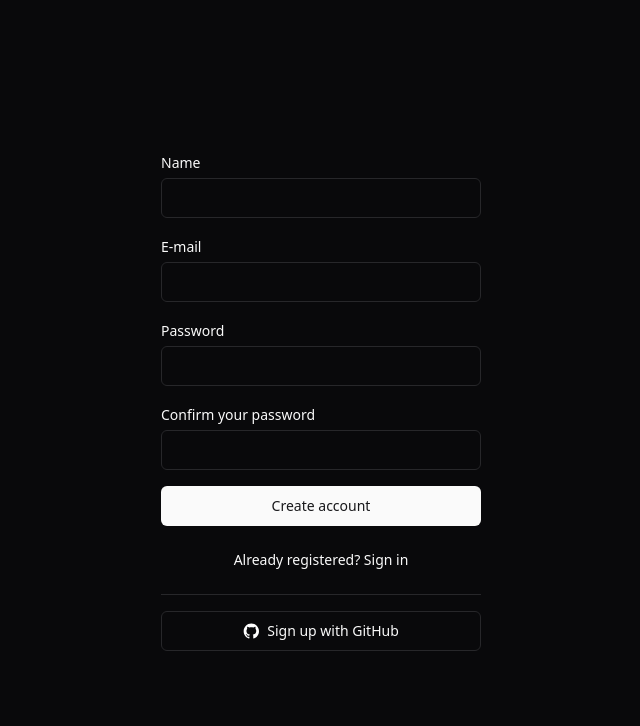
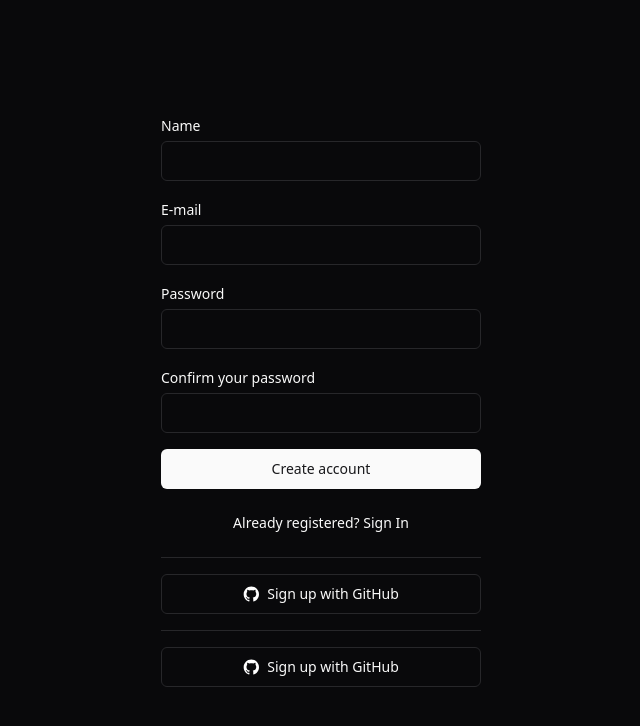
Before and after one commit to Dev-Lops/next-saas-rbac, a Next.js app in the folder apps/web/: page /auth/sign-up in a window 1280 px wide. Shown: the top 726 px of the page, without its empty margins (319-959 px from the left). Built offline with nearby package versions, Linux system fonts and the light colour scheme; no server answers.

Commit message:
✨ Front: Creating new users

```diff
--- a/apps/web/src/app/auth/sign-in/actions.tsx
+++ b/apps/web/src/app/auth/sign-in/actions.ts
@@ -1,4 +1,4 @@
-'use server'
+"use server"
 
 import { signInWithPassword } from "@/http/sign-in-with-password";
 import { HTTPError } from "ky";
--- a/apps/web/src/app/auth/sign-in/sign-in-form.tsx
+++ b/apps/web/src/app/auth/sign-in/sign-in-form.tsx
@@ -1,6 +1,4 @@
-'use client';
-
-
+"use client"
 
 import Image from "next/image";
 
--- /dev/null
+++ b/apps/web/src/app/auth/sign-up/actions.ts
@@ -0,0 +1,60 @@
+'use server'
+
+import { HTTPError } from 'ky'
+import { z } from 'zod'
+
+import { signUp } from '@/http/sign-up'
+
+const signUpSchema = z
+  .object({
+    name: z.string().refine((value) => value.split(' ').length > 1, {
+      message: 'Please, enter your full name',
+    }),
+    email: z
+      .string()
+      .email({ message: 'Please, provide a valid e-mail address.' }),
+    password: z
+      .string()
+      .min(6, { message: 'Password should have at least 6 characters.' }),
+    password_confirmation: z.string(),
+  })
+  .refine((data) => data.password === data.password_confirmation, {
+    message: 'Password confirmation does not match.',
+    path: ['password_confirmation'],
+  })
+
+export async function signUpAction(data: FormData) {
+  const result = signUpSchema.safeParse(Object.fromEntries(data))
+
+  if (!result.success) {
+    const errors = result.error.flatten().fieldErrors
+
+    return { success: false, message: null, errors }
+  }
+
+  const { name, email, password } = result.data
+
+  try {
+    await signUp({
+      name,
+      email,
+      password,
+    })
+  } catch (err) {
+    if (err instanceof HTTPError) {
+      const { message } = await err.response.json()
+
+      return { success: false, message, errors: null }
+    }
+
+    console.error(err)
+
+    return {
+      success: false,
+      message: 'Unexpected error, try again in a few minutes.',
+      errors: null,
+    }
+  }
+
+  return { success: true, message: null, errors: null }
+}
--- a/apps/web/src/app/auth/sign-up/page.tsx
+++ b/apps/web/src/app/auth/sign-up/page.tsx
@@ -1,52 +1,7 @@
-import { Button } from "@/components/ui/button";
-import { Input } from "@/components/ui/input";
-import { Label } from "@/components/ui/label";
-import { Separator } from "@/components/ui/separator";
+import { SignUpForm } from "./sign-up-form";
 
-import githubIcon from '@/assets/github-icon.svg';
-import Image from "next/image";
-import Link from "next/link";
-
-
-export default function SignUp() {
+export default function SignUpPage() {
   return (
-    <form className="space-y-4">
-      <div className="space-y-1">
-        <Label htmlFor="name">Name</Label>
-        <Input name="name" id="name" />
-      </div>
-
-      <div className="space-y-1">
-        <Label htmlFor="email">E-mail</Label>
-        <Input name="email" type="email" id="email" />
-      </div>
-
-      <div className="space-y-1">
-        <Label htmlFor="password">Password</Label>
-        <Input name="password" type="password" id="password" />
-      </div>
-
-      <div className="space-y-1">
-        <Label htmlFor="password-confirmation">Confirm your password</Label>
-        <Input name="password-confirmation" type="password" id="password-confirmation" />
-      </div>
-
-      <Button type="submit" className="w-full">Create account</Button>
-
-      <Button variant="link" className="w-full" size="sm" asChild>
-        <Link href='/auth/sign-in'>
-          Already registered? Sign in
-        </Link>
-      </Button>
-
-      <Separator />
-
-      <Button type="submit" variant="outline" className="w-full">
-        <Image src={githubIcon} alt="" className="size-4 mr-2 dark:invert" />
-        Sign up with GitHub
-      </Button>
-
-
-    </form>
+    <SignUpForm />
   );
 }
--- /dev/null
+++ b/apps/web/src/app/auth/sign-up/sign-up-form.tsx
@@ -0,0 +1,121 @@
+"use client"
+
+import { AlertTriangle, Loader2 } from 'lucide-react'
+import Image from 'next/image'
+import Link from 'next/link'
+import { useRouter } from 'next/navigation'
+
+import githubIcon from '@/assets/github-icon.svg'
+import { Alert, AlertDescription, AlertTitle } from '@/components/ui/alert'
+import { Button } from '@/components/ui/button'
+import { Input } from '@/components/ui/input'
+import { Label } from '@/components/ui/label'
+import { Separator } from '@/components/ui/separator'
+
+
+import { signInWithGithub } from '../actions'
+import { signUpAction } from './actions'
+import { useFormState } from '@/hooks/use-form-state'
+
+export function SignUpForm() {
+  const router = useRouter()
+
+  const [{ errors, message, success }, handleSubmit, isPending] = useFormState(
+    signUpAction,
+    () => {
+      router.push('/auth/sign-in')
+    },
+  )
+
+  return (
+    <div className="space-y-4">
+      <form onSubmit={handleSubmit} className="space-y-4">
+        {success === false && message && (
+          <Alert variant="destructive">
+            <AlertTriangle className="size-4" />
+            <AlertTitle>Sign up failed!</AlertTitle>
+            <AlertDescription>
+              <p>{message}</p>
+            </AlertDescription>
+          </Alert>
+        )}
+
+        <div className="space-y-1">
+          <Label htmlFor="name">Name</Label>
+          <Input name="name" id="name" />
+
+          {errors?.name && (
+            <p className="text-xs font-medium text-red-500 dark:text-red-400">
+              {errors.name[0]}
+            </p>
+          )}
+        </div>
+
+        <div className="space-y-1">
+          <Label htmlFor="email">E-mail</Label>
+          <Input name="email" type="email" id="email" />
+
+          {errors?.email && (
+            <p className="text-xs font-medium text-red-500 dark:text-red-400">
+              {errors.email[0]}
+            </p>
+          )}
+        </div>
+
+        <div className="space-y-1">
+          <Label htmlFor="password">Password</Label>
+          <Input name="password" type="password" id="password" />
+
+          {errors?.password && (
+            <p className="text-xs font-medium text-red-500 dark:text-red-400">
+              {errors.password[0]}
+            </p>
+          )}
+        </div>
+
+        <div className="space-y-1">
+          <Label htmlFor="password_confirmation">Confirm your password</Label>
+          <Input
+            name="password_confirmation"
+            type="password"
+            id="password_confirmation"
+          />
+
+          {errors?.password_confirmation && (
+            <p className="text-xs font-medium text-red-500 dark:text-red-400">
+              {errors.password_confirmation[0]}
+            </p>
+          )}
+        </div>
+
+        <Button className="w-full" type="submit" disabled={isPending}>
+          {isPending ? (
+            <Loader2 className="size-4 animate-spin" />
+          ) : (
+            'Create account'
+          )}
+        </Button>
+
+        <Button className="w-full" variant="link" size="sm" asChild>
+          <Link href="/auth/sign-in">Already registered? Sign In</Link>
+        </Button>
+
+        <Separator />
+
+        <Button type="submit" className="w-full" variant="outline">
+          <Image src={githubIcon} alt="" className="mr-2 size-4 dark:invert" />
+          Sign up with GitHub
+        </Button>
+      </form>
+
+      <Separator />
+
+      <form action={signInWithGithub}>
+        <Button type="submit" className="w-full" variant="outline">
+          <Image src={githubIcon} alt="" className="mr-2 size-4 dark:invert" />
+          Sign up with GitHub
+        </Button>
+      </form>
+    </div>
+  )
+}
--- a/apps/web/src/hooks/use-form-state.ts
+++ b/apps/web/src/hooks/use-form-state.ts
@@ -1,5 +1,13 @@
-import type { FormState } from "@/interfaces/form-state"
-import { useState, useTransition, FormEvent } from "react"
+"use client";
+
+import { FormEvent, useState, useTransition } from 'react';
+import { requestFormReset } from 'react-dom';
+
+interface FormState {
+  success: boolean
+  message: string | null
+  errors: Record<string, string[]> | null
+}
 
 export function useFormState(
   action: (data: FormData) => Promise<FormState>,
@@ -21,12 +29,14 @@ export function useFormState(
     startTransition(async () => {
       const state = await action(data)
 
-      if (state.success === true && onSuccess) {
+      if (state.success && onSuccess) {
         await onSuccess()
       }
 
       setFormState(state)
     })
+
+    requestFormReset(form)
   }
 
   return [formState, handleSubmit, isPending] as const
--- /dev/null
+++ b/apps/web/src/http/sign-up.ts
@@ -0,0 +1,18 @@
+
+import type { signUpRequest, signUpResponse } from '@/interfaces/sign-up-interfaces';
+import { api } from './api-client';
+
+export async function signUp({
+  name,
+  email,
+  password
+}: signUpRequest): Promise<signUpResponse> {
+
+  await api.post('users', {
+    json: {
+      name,
+      email,
+      password
+    }
+  });
+}
--- /dev/null
+++ b/apps/web/src/interfaces/sign-up-interfaces.ts
@@ -0,0 +1,6 @@
+export interface signUpRequest {
+  name: string;
+  email: string;
+  password: string
+}
+export type signUpResponse = void
```
